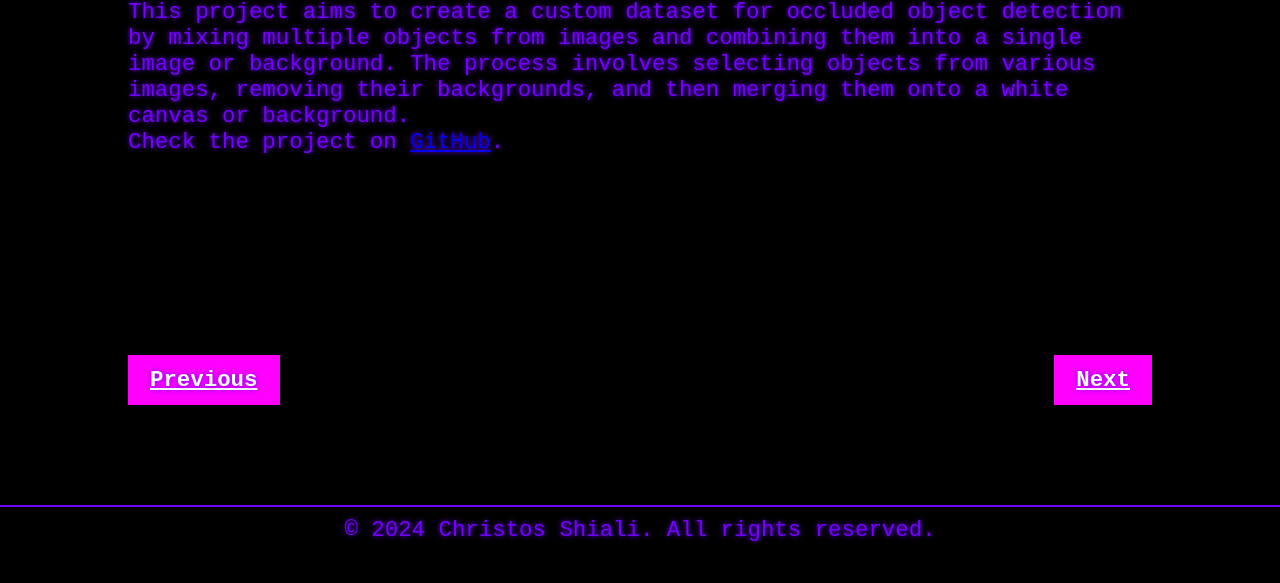
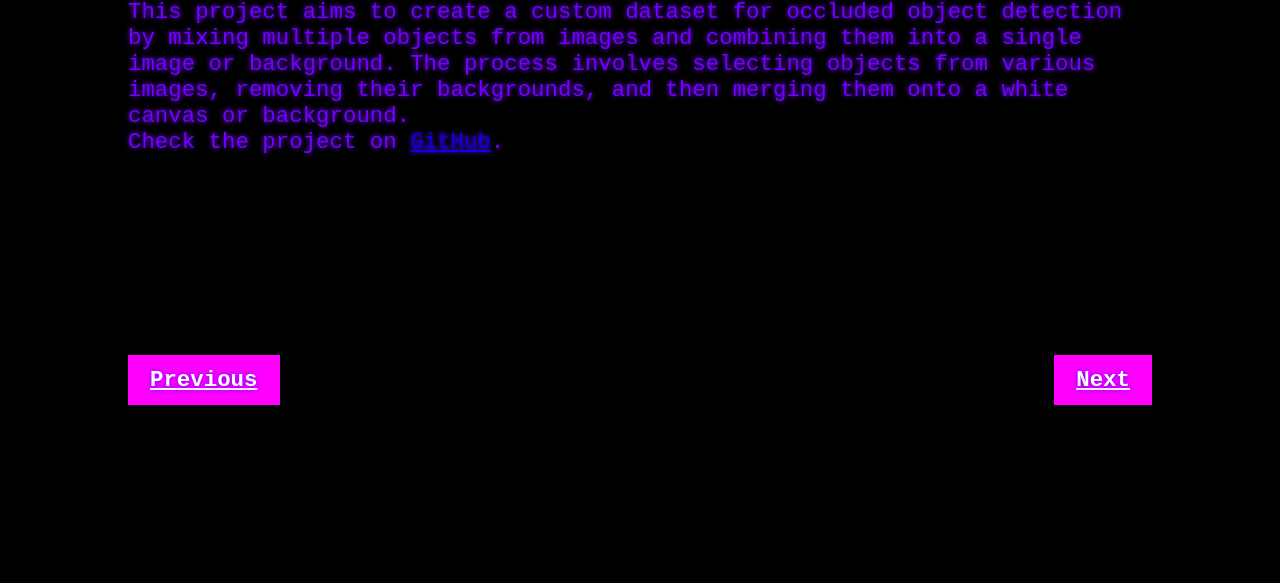
Before and after one commit to shialisGit/Portfolio-Page, a plain HTML site: page projects/projectNo3.html in a window 1280 px wide. Shown: the part 201-784 px from the top of the page. Drawn offline with Linux system fonts and the light colour scheme.

Commit message:
Update projectNo3.html

```diff
--- a/projects/projectNo3.html
+++ b/projects/projectNo3.html
@@ -38,10 +38,5 @@
         </div>
     </section>
 
-    <footer>
-        <div class="container">
-            <p>&copy; 2024 Christos Shiali. All rights reserved.</p>
-        </div>
-    </footer>
 </body>
 </html>
```
